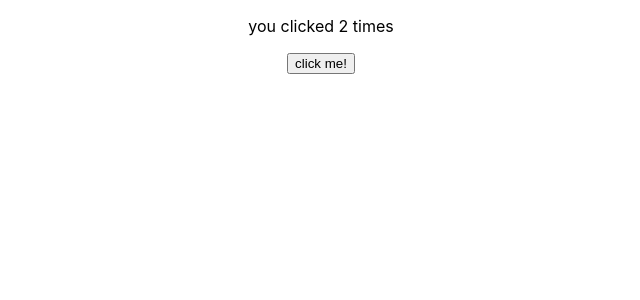
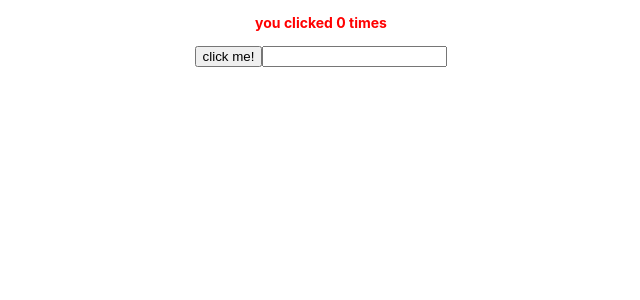
Before and after one commit to Mehrdadrd1/Practice-Github, a React (Create React App) app in the folder react-basics/: page / in a window 1280 px wide. Shown: the top 300 px of the page, without its empty margins (319-959 px from the left). Built offline with nearby package versions, Linux system fonts and the light colour scheme.

Commit message:
start style in react

```diff
--- a/react-basics/src/App.jsx
+++ b/react-basics/src/App.jsx
@@ -1,7 +1,6 @@
 import "./App.css";
 import Website from "./components/welcome";
-import counter from "./components/counter";
-import Counter from "./components/counter";
+import Counter from "./components/counter/counter";
 const App = () => {
   const clickHandler = (name) => {
     <div>alert("Hi" + " " + name);</div>;
--- a/react-basics/src/components/counter.jsx
+++ /dev/null
@@ -1,12 +0,0 @@
-const Counter = () => {
-  return [
-    <div>
-      <p>you clicked 2 times</p>
-      <button onClick={() => alert("clicked")}>
-        click me!
-      </button>
-    </div>,
-  ];
-};
-
-export default Counter;
--- /dev/null
+++ b/react-basics/src/components/counter/counter.css
@@ -0,0 +1,10 @@
+.tagStyle {
+  color: red;
+  font-size: 14px;
+  font-weight: bold;
+}
+
+.tagStyle:hover {
+  color: blue;
+  cursor: pointer;
+}
--- /dev/null
+++ b/react-basics/src/components/counter/counter.jsx
@@ -0,0 +1,27 @@
+import React, { useState } from "react";
+import "./counter.css";
+const Counter = () => {
+  const [count, setCount] = useState(0);
+  const [name, setName] = useState("");
+  const handleChange = (e) => {
+    setName(e.target.value);
+    console.log(name);
+  };
+  return [
+    <div>
+      <p className="tagStyle">
+        you clicked {count} times
+      </p>
+      <button onClick={() => setCount(count + 1)}>
+        click me!
+      </button>
+      <input
+        name="name"
+        value={name}
+        onChange={handleChange}
+      />
+    </div>,
+  ];
+};
+
+export default Counter;
```
